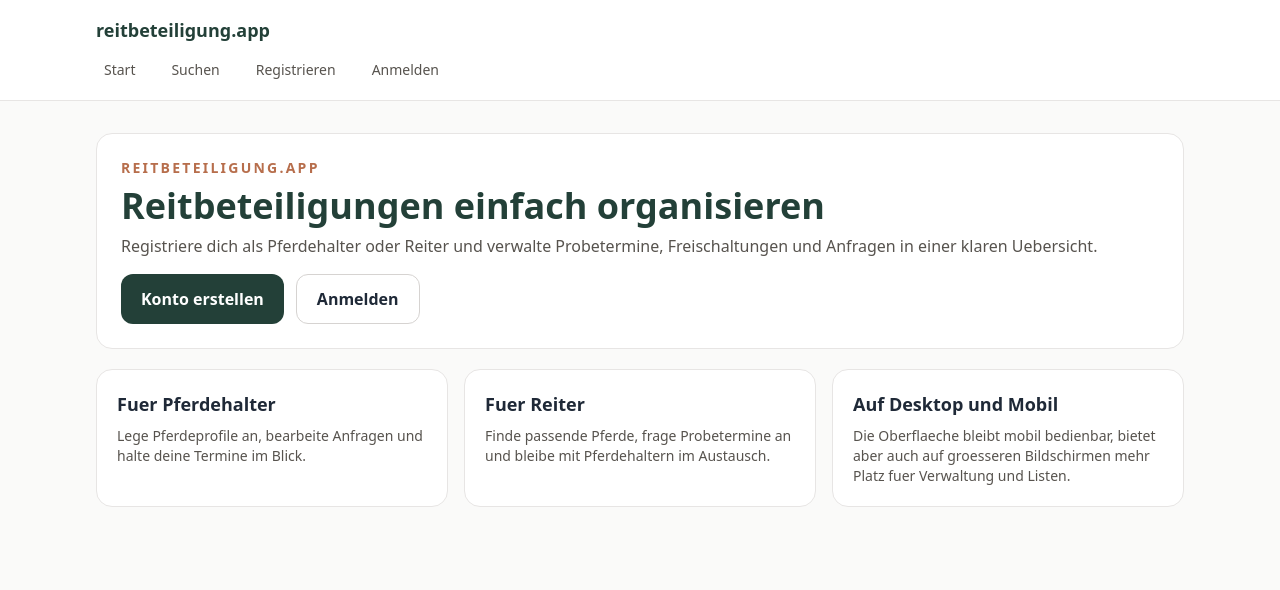
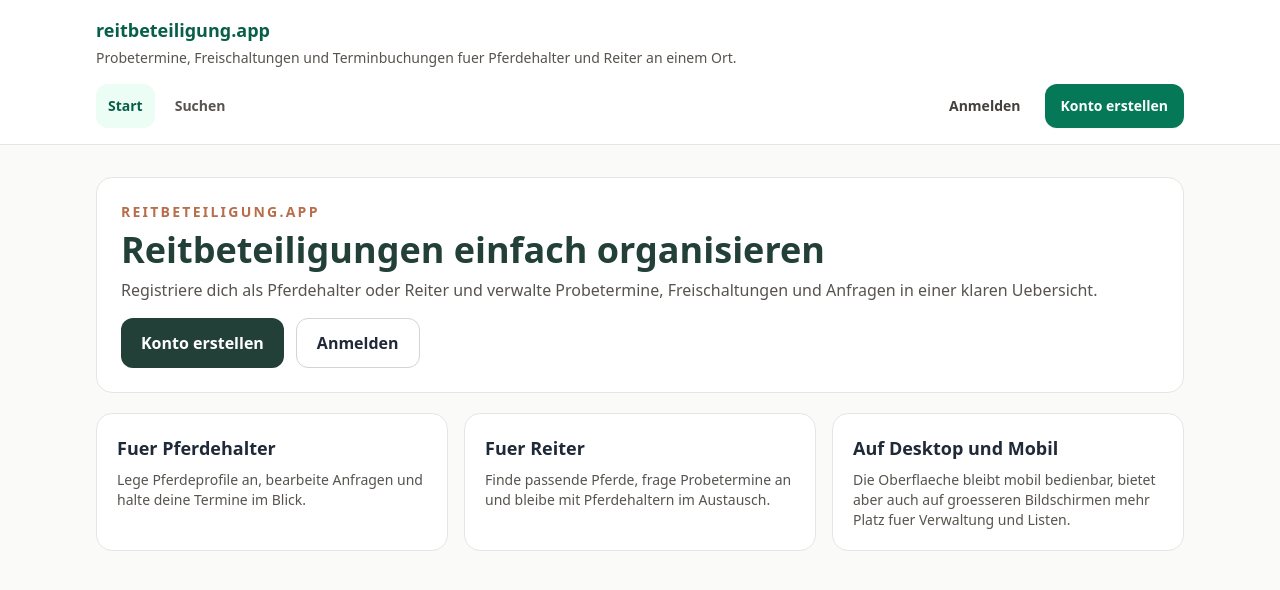
Before and after one commit to forsterflorian-cyber/reitbeteiligung-app, a Next.js app: page / in a window 1280 px wide. Shown: the top 590 px of the page. Built offline with nearby package versions, Linux system fonts and the light colour scheme; no server answers.

Commit message:
feat: centralize responsive role navigation

```diff
--- a/app/layout.tsx
+++ b/app/layout.tsx
@@ -1,8 +1,7 @@
 import type { Metadata } from "next";
 
 import "@/app/globals.css";
-import { AppHeader } from "@/components/app-header";
-import { MobileNav } from "@/components/mobile-nav";
+import { NavShell } from "@/components/nav/NavShell";
 import { getViewerContext } from "@/lib/auth";
 
 export const metadata: Metadata = {
@@ -16,13 +15,13 @@ export default async function RootLayout({ children }: { children: React.ReactNo
   return (
     <html lang="de">
       <body>
-        <AppHeader email={user?.email} profile={profile} />
+        <NavShell email={user?.email} profile={profile} />
         <main>
-          <div className="mx-auto w-full max-w-md px-4 py-5 pb-24 sm:max-w-2xl sm:px-5 sm:py-6 sm:pb-24 lg:max-w-5xl lg:px-8 lg:py-8 lg:pb-10 xl:max-w-6xl">
+          {/* Bottom navigation is fixed on mobile, so the content keeps extra bottom padding there. */}
+          <div className="mx-auto w-full max-w-md px-4 py-5 pb-28 sm:max-w-2xl sm:px-5 sm:py-6 sm:pb-28 md:pb-8 lg:max-w-5xl lg:px-8 lg:py-8 xl:max-w-6xl">
             {children}
           </div>
         </main>
-        <MobileNav profile={profile} />
       </body>
     </html>
   );
--- a/components/logout-form.tsx
+++ b/components/logout-form.tsx
@@ -1,12 +1,17 @@
 import { logoutAction } from "@/app/actions";
 
 import { SubmitButton } from "@/components/submit-button";
+import { buttonVariants } from "@/components/ui/button";
 
-export function LogoutForm() {
+type LogoutFormProps = {
+  className?: string;
+};
+
+export function LogoutForm({ className }: LogoutFormProps) {
   return (
     <form action={logoutAction}>
       <SubmitButton
-        className="inline-flex min-h-[44px] items-center justify-center rounded-xl border border-stone-300 px-4 py-2 text-sm font-semibold text-ink hover:border-forest hover:text-forest md:w-auto"
+        className={buttonVariants("secondary", className)}
         idleLabel="Abmelden"
         pendingLabel="Wird abgemeldet..."
       />
--- /dev/null
+++ b/components/nav/BottomNav.tsx
@@ -0,0 +1,21 @@
+import type { Profile } from "@/types/database";
+
+import { getNavItems } from "@/config/nav";
+import { NavList } from "@/components/nav/nav-list";
+
+type BottomNavProps = {
+  profile?: Profile | null;
+};
+
+export function BottomNav({ profile }: BottomNavProps) {
+  const items = getNavItems(profile);
+
+  return (
+    <nav className="fixed inset-x-0 bottom-0 z-50 border-t border-stone-200 bg-white/95 backdrop-blur md:hidden supports-[backdrop-filter]:bg-white/90">
+      {/* The mobile tab bar is kept small and fixed, so only role-relevant shortcuts stay here. */}
+      <div className="mx-auto grid max-w-md auto-cols-fr grid-flow-col gap-1 px-2 pb-[calc(env(safe-area-inset-bottom)+0.5rem)] pt-2 sm:max-w-lg">
+        <NavList items={items} variant="bottom" />
+      </div>
+    </nav>
+  );
+}
--- /dev/null
+++ b/components/nav/NavShell.tsx
@@ -0,0 +1,19 @@
+import type { Profile } from "@/types/database";
+
+import { BottomNav } from "@/components/nav/BottomNav";
+import { TopNav } from "@/components/nav/TopNav";
+
+type NavShellProps = {
+  email?: string | null;
+  profile?: Profile | null;
+};
+
+// NavShell keeps the responsive switch in one place so layouts only mount one component.
+export function NavShell({ email, profile }: NavShellProps) {
+  return (
+    <>
+      <TopNav email={email} profile={profile} />
+      <BottomNav profile={profile} />
+    </>
+  );
+}
--- /dev/null
+++ b/components/nav/TopNav.tsx
@@ -0,0 +1,65 @@
+import Link from "next/link";
+
+import type { Profile } from "@/types/database";
+
+import { getNavItems } from "@/config/nav";
+import { LogoutForm } from "@/components/logout-form";
+import { NavList } from "@/components/nav/nav-list";
+import { buttonVariants } from "@/components/ui/button";
+import { getProfileDisplayName, getRoleLabel } from "@/lib/profiles";
+
+type TopNavProps = {
+  email?: string | null;
+  profile?: Profile | null;
+};
+
+export function TopNav({ email, profile }: TopNavProps) {
+  const items = getNavItems(profile);
+  // Guests already get dedicated CTA buttons on the right, so the top nav keeps
+  // only the informational links there and avoids duplicate auth actions.
+  const topItems = email ? items : items.filter((item) => item.href === "/" || item.href === "/suchen");
+  const displayName = profile ? getProfileDisplayName(profile, email) : null;
+  const roleLabel = profile ? getRoleLabel(profile.role) : null;
+
+  return (
+    <header className="border-b border-stone-200 bg-white/95 backdrop-blur supports-[backdrop-filter]:bg-white/90">
+      <div className="mx-auto flex max-w-6xl flex-col gap-4 px-4 py-4 sm:px-5 lg:px-8">
+        <div className="flex items-start justify-between gap-4">
+          <div className="min-w-0 space-y-1">
+            <Link className="text-base font-semibold text-emerald-800 sm:text-lg" href="/">
+              reitbeteiligung.app
+            </Link>
+            {profile ? (
+              <div className="flex flex-wrap items-center gap-2 text-sm text-stone-600">
+                <span className="inline-flex min-h-[28px] items-center rounded-full bg-emerald-50 px-3 py-1 text-xs font-semibold uppercase tracking-[0.12em] text-emerald-800">
+                  {roleLabel}
+                </span>
+                <span className="truncate">{displayName}</span>
+              </div>
+            ) : (
+              <p className="max-w-2xl text-sm text-stone-600">Probetermine, Freischaltungen und Terminbuchungen fuer Pferdehalter und Reiter an einem Ort.</p>
+            )}
+          </div>
+          {email ? <span className="hidden max-w-[16rem] truncate pt-1 text-sm text-stone-500 lg:block">{email}</span> : null}
+        </div>
+        <div className="hidden items-center justify-between gap-6 md:flex">
+          <nav className="flex flex-wrap items-center gap-1 lg:gap-2">
+            <NavList items={topItems} variant="top" />
+          </nav>
+          {email ? (
+            <LogoutForm />
+          ) : (
+            <div className="flex items-center gap-2">
+              <Link className={buttonVariants("ghost")} href="/login">
+                Anmelden
+              </Link>
+              <Link className={buttonVariants("primary")} href="/signup">
+                Konto erstellen
+              </Link>
+            </div>
+          )}
+        </div>
+      </div>
+    </header>
+  );
+}
--- /dev/null
+++ b/components/nav/nav-list.tsx
@@ -0,0 +1,56 @@
+"use client";
+
+import Link from "next/link";
+import { usePathname } from "next/navigation";
+
+import type { AppNavItem } from "@/config/nav";
+import { isNavItemActive } from "@/config/nav";
+import { cx } from "@/lib/cx";
+
+type NavListProps = {
+  items: readonly AppNavItem[];
+  variant: "top" | "bottom";
+};
+
+// The client component owns the active-state calculation so both nav variants
+// stay in sync and pages do not need custom pathname logic.
+export function NavList({ items, variant }: NavListProps) {
+  const pathname = usePathname();
+
+  return (
+    <>
+      {items.map((item) => {
+        const active = isNavItemActive(item, pathname);
+        const label = variant === "bottom" ? item.mobileLabel ?? item.label : item.label;
+
+        if (variant === "bottom") {
+          return (
+            <Link
+              className={cx(
+                "inline-flex min-h-[56px] items-center justify-center rounded-xl px-2 text-center text-[11px] font-semibold leading-tight",
+                active ? "bg-emerald-700 text-white shadow-sm" : "text-stone-500"
+              )}
+              href={item.href}
+              key={`${item.href}-${label}`}
+            >
+              <span className="block max-w-[4.5rem] whitespace-normal break-words">{label}</span>
+            </Link>
+          );
+        }
+
+        return (
+          <Link
+            className={cx(
+              "inline-flex min-h-[44px] items-center rounded-xl px-3 py-2 text-sm font-semibold transition",
+              active ? "bg-emerald-50 text-emerald-800" : "text-stone-600 hover:bg-stone-100 hover:text-stone-900"
+            )}
+            href={item.href}
+            key={`${item.href}-${label}`}
+          >
+            {label}
+          </Link>
+        );
+      })}
+    </>
+  );
+}
--- /dev/null
+++ b/components/ui/button.tsx
@@ -0,0 +1,26 @@
+import type { ButtonHTMLAttributes } from "react";
+
+import { cx } from "@/lib/cx";
+
+export type ButtonVariant = "primary" | "secondary" | "ghost";
+
+const baseClassName =
+  "inline-flex min-h-[44px] items-center justify-center gap-2 rounded-xl px-4 py-2.5 text-sm font-semibold transition focus-visible:outline-none focus-visible:ring-2 focus-visible:ring-emerald-700/20 focus-visible:ring-offset-2 disabled:cursor-not-allowed disabled:opacity-60";
+
+const variantClassNames: Record<ButtonVariant, string> = {
+  primary: "bg-emerald-700 text-white shadow-sm hover:bg-emerald-800",
+  secondary: "border border-stone-300 bg-white text-stone-900 shadow-sm hover:border-emerald-700 hover:text-emerald-800",
+  ghost: "bg-transparent text-stone-700 hover:bg-stone-100 hover:text-stone-900"
+};
+
+export function buttonVariants(variant: ButtonVariant = "primary", className?: string) {
+  return cx(baseClassName, variantClassNames[variant], className);
+}
+
+type ButtonProps = ButtonHTMLAttributes<HTMLButtonElement> & {
+  variant?: ButtonVariant;
+};
+
+export function Button({ className, type = "button", variant = "primary", ...props }: ButtonProps) {
+  return <button className={buttonVariants(variant, className)} type={type} {...props} />;
+}
--- /dev/null
+++ b/config/nav.ts
@@ -0,0 +1,108 @@
+import type { Route } from "next";
+
+import type { Profile } from "@/types/database";
+
+// A single nav item definition drives both the desktop top nav and the mobile tab bar.
+// `match` contains exact prefixes that should mark the item as active.
+export type AppNavItem = {
+  href: Route;
+  label: string;
+  match: readonly string[];
+  mobileLabel?: string;
+};
+
+const guestNav = [
+  {
+    href: "/" as Route,
+    label: "Start",
+    match: ["/"]
+  },
+  {
+    href: "/suchen" as Route,
+    label: "Suchen",
+    match: ["/suchen", "/pferde"]
+  },
+  {
+    href: "/signup" as Route,
+    label: "Konto erstellen",
+    match: ["/signup"],
+    mobileLabel: "Konto"
+  },
+  {
+    href: "/login" as Route,
+    label: "Anmelden",
+    match: ["/login", "/passwort-vergessen", "/passwort-zuruecksetzen"]
+  }
+] as const satisfies readonly AppNavItem[];
+
+const riderNav = [
+  {
+    href: "/dashboard" as Route,
+    label: "Uebersicht",
+    match: ["/dashboard"]
+  },
+  {
+    href: "/suchen" as Route,
+    label: "Suchen",
+    match: ["/suchen", "/pferde"]
+  },
+  {
+    href: "/anfragen" as Route,
+    label: "Anfragen",
+    match: ["/anfragen", "/chat"]
+  },
+  {
+    href: "/profil" as Route,
+    label: "Profil",
+    match: ["/profil", "/rider/profile"]
+  }
+] as const satisfies readonly AppNavItem[];
+
+const ownerNav = [
+  {
+    href: "/dashboard" as Route,
+    label: "Uebersicht",
+    match: ["/dashboard"]
+  },
+  {
+    href: "/owner/horses" as Route,
+    label: "Neues Pferd",
+    match: ["/owner/horses"],
+    mobileLabel: "Neu"
+  },
+  {
+    href: "/owner/pferde-verwalten" as Route,
+    label: "Pferde",
+    match: ["/owner/pferde-verwalten", "/pferde"]
+  },
+  {
+    href: "/owner/anfragen" as Route,
+    label: "Anfragen",
+    match: ["/owner/anfragen", "/chat"]
+  },
+  {
+    href: "/profil" as Route,
+    label: "Profil",
+    match: ["/profil"]
+  }
+] as const satisfies readonly AppNavItem[];
+
+export function getNavItems(profile?: Pick<Profile, "role"> | null) {
+  if (!profile) {
+    return guestNav;
+  }
+
+  return profile.role === "owner" ? ownerNav : riderNav;
+}
+
+// Prefix matching keeps active states stable for detail pages like `/pferde/[id]`
+// without duplicating ad-hoc pathname checks in multiple components.
+export function isNavItemActive(item: AppNavItem, pathname: string) {
+  return item.match.some((prefix) => {
+    if (prefix === "/") {
+      return pathname === "/";
+    }
+
+    return pathname === prefix || pathname.startsWith(`${prefix}/`);
+  });
+}
--- /dev/null
+++ b/lib/cx.ts
@@ -0,0 +1,3 @@
+export function cx(...values: Array<string | false | null | undefined>) {
+  return values.filter(Boolean).join(" ");
+}
```
